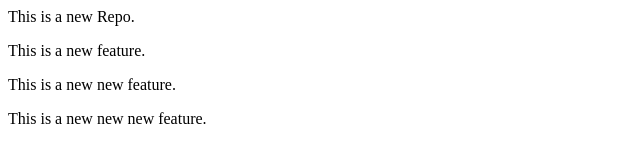
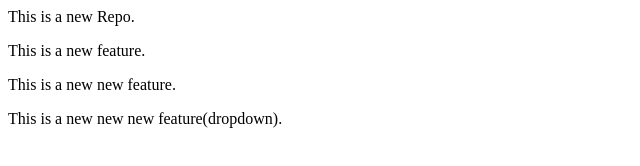
Before and after one commit to shivamsharmak/localrepo, a plain HTML site: page index.html in a window 1280 px wide. Shown: the full height of the page, 0-640 px from the left. Drawn offline with Linux system fonts and the light colour scheme.

Commit message:
Add Dropdown

```diff
--- a/index.html
+++ b/index.html
@@ -1,4 +1,4 @@
 <p>This is a new Repo.</p>
 <p>This is a new feature.</p>
 <p>This is a new new feature.</p>
-<p>This is a new new new feature.</p>
+<p>This is a new new new feature(dropdown).</p>
```
